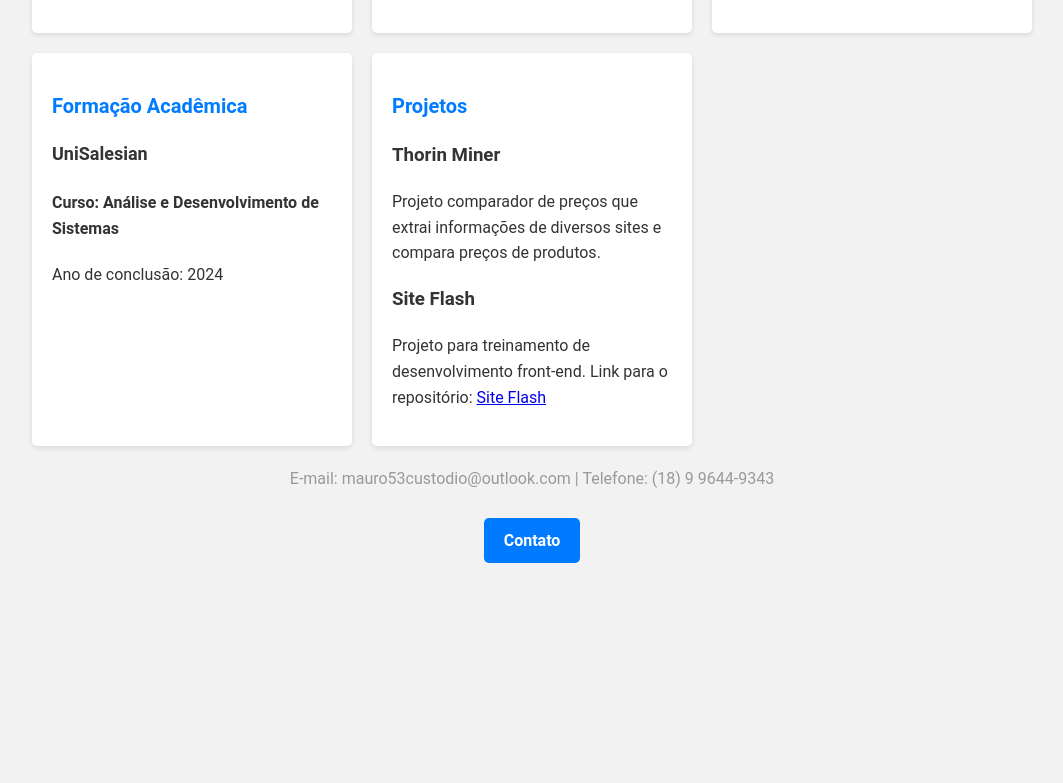
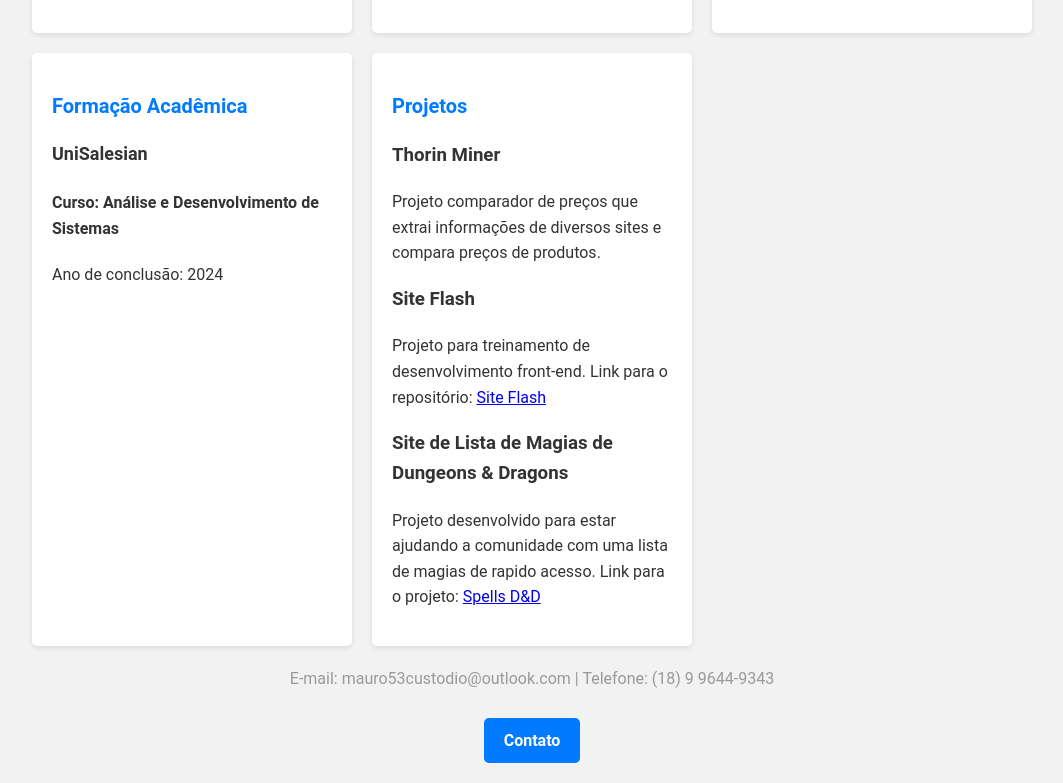
Before and after one commit to HakunaMauroVinicis/CV, a plain HTML site: page index.html in a window 1280 px wide. Shown: the part 659-1442 px from the top of the page, without its empty margins (108-1171 px from the left). Before the commit the page ends 1242 px from the top, so only its background shows below. Drawn offline with Linux system fonts and the light colour scheme.

Commit message:
update de portifolio

```diff
--- a/index.html
+++ b/index.html
@@ -82,6 +82,10 @@
                     <h3>Site Flash</h3>
                     <p>Projeto para treinamento de desenvolvimento front-end. Link para o repositório: <a href="https://github.com/HakunaMauroVinicis/siteFlash">Site Flash</a></p>
                 </li>
+                <li>
+                    <h3>Site de Lista de Magias de Dungeons & Dragons</h3>
+                    <p>Projeto desenvolvido para estar ajudando a comunidade com uma lista de magias de rapido acesso. Link para o projeto: <a href="https://spells.thorimminer.com.br/">Spells D&D</a></p>
+                </li>
             </ul>
         </section>
 
```
